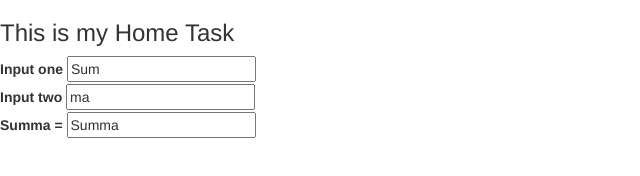
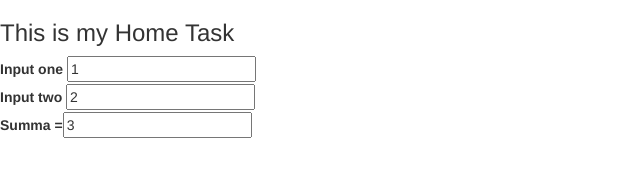
Before and after one commit to AlexeiRAP/GPST_hometask, a plain HTML site: page index.html in a window 1280 px wide. Shown: the full height of the page, 0-640 px from the left. Drawn offline with nearby package versions, Linux system fonts and the light colour scheme.

Commit message:
GPST_HT2: create my own directive and input calc logic inside the directive

```diff
--- a/app/app.js
+++ b/app/app.js
@@ -1,9 +1,10 @@
 var HomeTaskApp = angular.module("HomeTask", []);
 
 HomeTaskApp.controller("MainCtrl", ["$scope", function($scope){
-	$scope.num1 = "Sum";
-	$scope.num2 = "ma";
+	$scope.num1 = 1;
+	$scope.num2 = 2;
 
+	/*
 	var listenerFun = function(newValue, oldValue, $scope){
 		if (isFinite($scope.num1) == true && isFinite($scope.num2) == true) {
 			$scope.num3 = +$scope.num1 + +$scope.num2;
@@ -15,5 +16,29 @@ HomeTaskApp.controller("MainCtrl", ["$scope", function($scope){
 	}
 	$scope.$watch('num1',listenerFun);
 	$scope.$watch('num2',listenerFun);
+	*/
+}]);
 
-}])
+
+HomeTaskApp.directive("raDirective", function(){
+
+	return {
+		restrict: 'AE',
+    	link: function($scope){
+
+    		var listenerFun = function(newValue, oldValue, $scope){
+				if (isFinite($scope.num1) == true && isFinite($scope.num2) == true) {
+					$scope.num3 = +$scope.num1 + +$scope.num2;
+					//alert("введённые значения - числа");
+				} else{
+					$scope.num3 = $scope.num1 + $scope.num2;
+					//alert("введённые значения - не числа");
+				};
+			};
+			$scope.$watch('num1',listenerFun);
+			$scope.$watch('num2',listenerFun);
+    	},
+    	//templateUrl: 'app/directives.html',
+    	template: "<div><label>Summa =</label><input value={{num3}}></div>"
+    };
+});
--- a/index.html
+++ b/index.html
@@ -8,8 +8,8 @@
 	 	<title>Home Task (02.02)</title>
 	 </head>
 	 <body ng-controller = "MainCtrl">
-		 <div  class="h3">This is my Home Task</div>
-		 <div>
+		<div  class="h3">This is my Home Task</div>
+		<div>
 			<label>Input one</label>
 			<input type="text" ng-model="num1" placeholder="Enter a number here">
 		</div>
@@ -17,9 +17,6 @@
 			<label>Input two</label>
 			<input type="text" ng-model="num2" placeholder="Enter a number here">
 		</div>
-		<div>
-			<label>Summa = </label>
-			<input type="text" ng-model="num3" placeholder="Here will be a Summa" id = "summa">
-		 </div>
+		<ra-directive></ra-directive>
 	 </body>
 </html>
```
